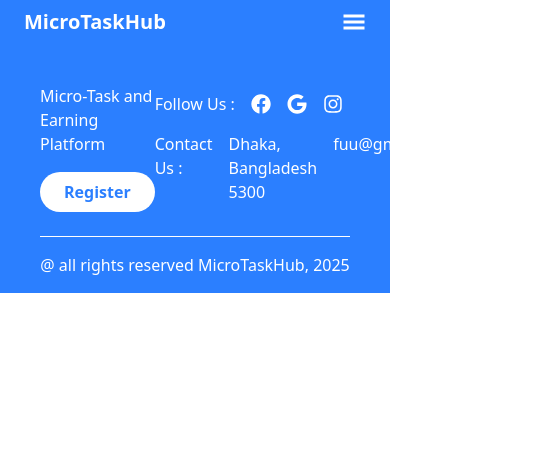
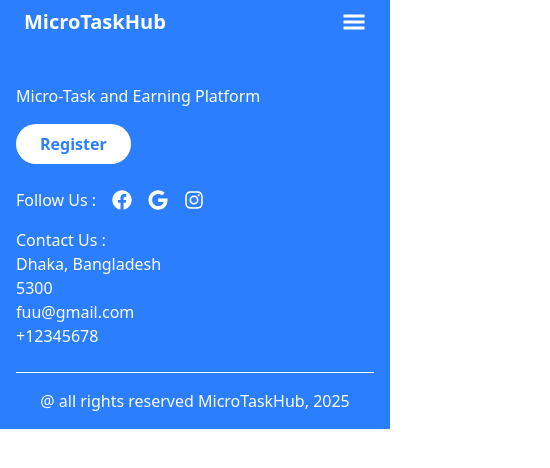
Before and after one commit to Anupam2570632/MicroTaskHub_client, a React (Vite) app: page / in a window 390 px wide. Shown: the top 468 px of the page, 550 px wide, since content can reach past the window. Built offline with nearby package versions, Linux system fonts and the light colour scheme.

Commit message:
UPDATE: make footer responsive

```diff
--- a/src/Shared/Footer/Footer.jsx
+++ b/src/Shared/Footer/Footer.jsx
@@ -4,8 +4,8 @@
 const Footer = () => {
   return (
     <div className="bg-blue-500 pt-10 text-white">
-      <div className="mx-10">
-        <div className="flex items-center justify-between pb-6">
+      <div className="mx-4 md:mx-10">
+        <div className="md:flex items-center justify-between pb-6 space-y-6">
           <div className=" flex-1 space-y-4">
             <h1>Micro-Task and Earning Platform</h1>
             <button className="px-6 py-2 text-blue-500 bg-white rounded-full font-bold hover:bg-gray-300 duration-300 ease-in">
@@ -37,7 +37,7 @@
                 <FaInstagram className="text-xl font-bold cursor-pointer" />
               </a>
             </div>
-            <div className="flex gap-4">
+            <div className="flex-wrap md:flex gap-4">
               <h2>Contact Us : </h2>
               <div>
                 <h1>Dhaka, Bangladesh</h1>
```
